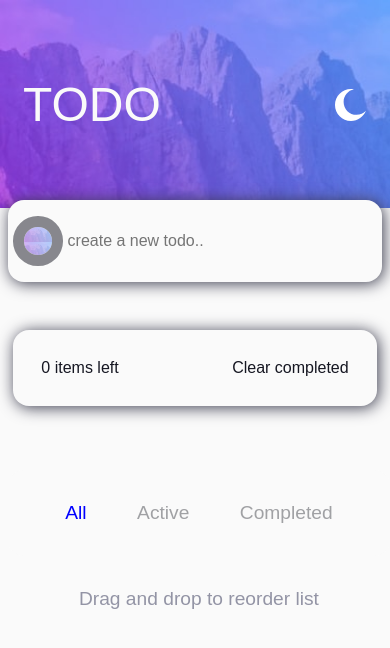
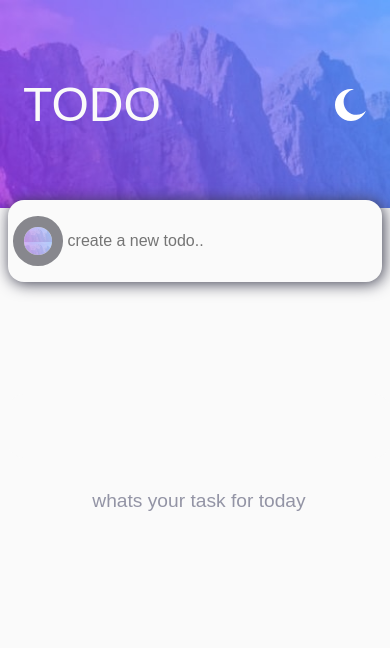
Before and after one commit to aviciinvestment/sneakersHub, a React (Create React App) app: page / in a window 390 px wide. Shown: the top 648 px of the page. Built offline with nearby package versions, Linux system fonts and the light colour scheme.

Commit message:
final update

```diff
--- a/src/App.js
+++ b/src/App.js
@@ -61,6 +61,7 @@ const App = () => {
         <Header modestate={modestate} mode={mode} />
         <Create oncreateitems={handlecreateitem} mode={mode} />
         <Todos
+          setitem={setcreateitems}
           deleteone={deleteone}
           item={createitems}
           onDeleteitems={deleteitems}
--- a/src/components/Filter.jsx
+++ b/src/components/Filter.jsx
@@ -23,19 +23,25 @@ const Filter = ({
         }
       >
         <div style={filter === 1 ? { color: "blue" } : null} onClick={all}>
-          All
+          <h5 style={createitems.length === 0 ? { display: "none" } : null}>
+            All
+          </h5>
         </div>
         <div style={filter === 2 ? { color: "blue" } : null} onClick={active}>
-          Active
+          <h5 style={createitems.length === 0 ? { display: "none" } : null}>
+            Active
+          </h5>
         </div>
         <div
           style={filter === 3 ? { color: "blue" } : null}
           onClick={completed}
         >
-          Completed
+          <h5 style={createitems.length === 0 ? { display: "none" } : null}>
+            Completed
+          </h5>
         </div>
       </div>
-      <div className="advice">Drag and drop to reorder list</div>
+      <div className="advice">whats your task for today</div>
     </div>
   );
 };
--- a/src/components/Todos.jsx
+++ b/src/components/Todos.jsx
@@ -2,13 +2,12 @@ import React from "react";
 import { useState } from "react";
 import cancel from "../assets/icon-cross.svg";
 
-const Todos = ({ item, onDeleteitems, mode, deleteone, filter }) => {
+const Todos = ({ item, onDeleteitems, mode, deleteone, filter, setitem }) => {
   const [checked, setChecked] = useState(false);
   const items = [];
   if (filter === 1) {
     items.push(...item);
-  }
-  if (filter === 2) {
+  } else if (filter === 2) {
     items.push(
       ...item.filter((elem) => {
         return !elem.state;
@@ -33,14 +32,16 @@ const Todos = ({ item, onDeleteitems, mode, deleteone, filter }) => {
 
   const checkedclicked = (e) => {
     setChecked(!checked);
-    items[Number(e.target.dataset.user)].state = checked;
+    const updateditem = [...items];
+    updateditem[Number(e.target.dataset.user)].state = checked;
+    setitem(updateditem);
   };
 
   function clear() {
     onDeleteitems(items);
   }
   return (
-    <div>
+    <div style={items.length === 0 ? { display: "none" } : null}>
       <div
         className="alltodos"
         style={
--- a/src/index.css
+++ b/src/index.css
@@ -1,14 +1,17 @@
 body {
   background-image: url("assets/bg-desktop-dark.jpg");
   background-repeat: no-repeat;
-  background-size: contain;
+  background-size: 100%;
+  background-clip: border-box;
+  background-position: top;
   background-color: hsl(235, 21%, 11%);
   font-family: Arial, Helvetica, sans-serif;
 }
 .body {
   background-image: url("assets/bg-desktop-light.jpg");
   background-repeat: no-repeat;
-  background-size: contain;
+  background-size: 100%;
+  background-position: top;
   background-color: hsl(0, 0%, 98%);
   font-family: Arial, Helvetica, sans-serif;
 }
@@ -65,6 +68,7 @@ body {
 .Tick_effect {
   background-image: url("assets/bg-mobile-light.jpg");
   background-size: contain;
+
   text-align: center;
   color: white;
   border: none;
@@ -137,7 +141,8 @@ body {
   body {
     background-image: url("assets/bg-mobile-dark.jpg");
     background-repeat: no-repeat;
-    background-size: contain;
+    background-size: 100%;
+    background-position: top;
     background-color: hsl(235, 21%, 11%);
     font-family: Impact, Haettenschweiler, "Arial Narrow Bold",
       sans-serif sans-serif;
@@ -145,7 +150,8 @@ body {
   .body {
     background-image: url("assets/bg-mobile-light.jpg");
     background-repeat: no-repeat;
-    background-size: contain;
+    background-size: 100%;
+    background-position: top;
     background-color: hsl(0, 0%, 98%);
     font-family: Impact, Haettenschweiler, "Arial Narrow Bold",
       sans-serif sans-serif;
```
Also changed, not shown: src/assets/Screenshot 2025-04-14 154702.png (added), 1 other file (tests, documents, lock files or other folders).
